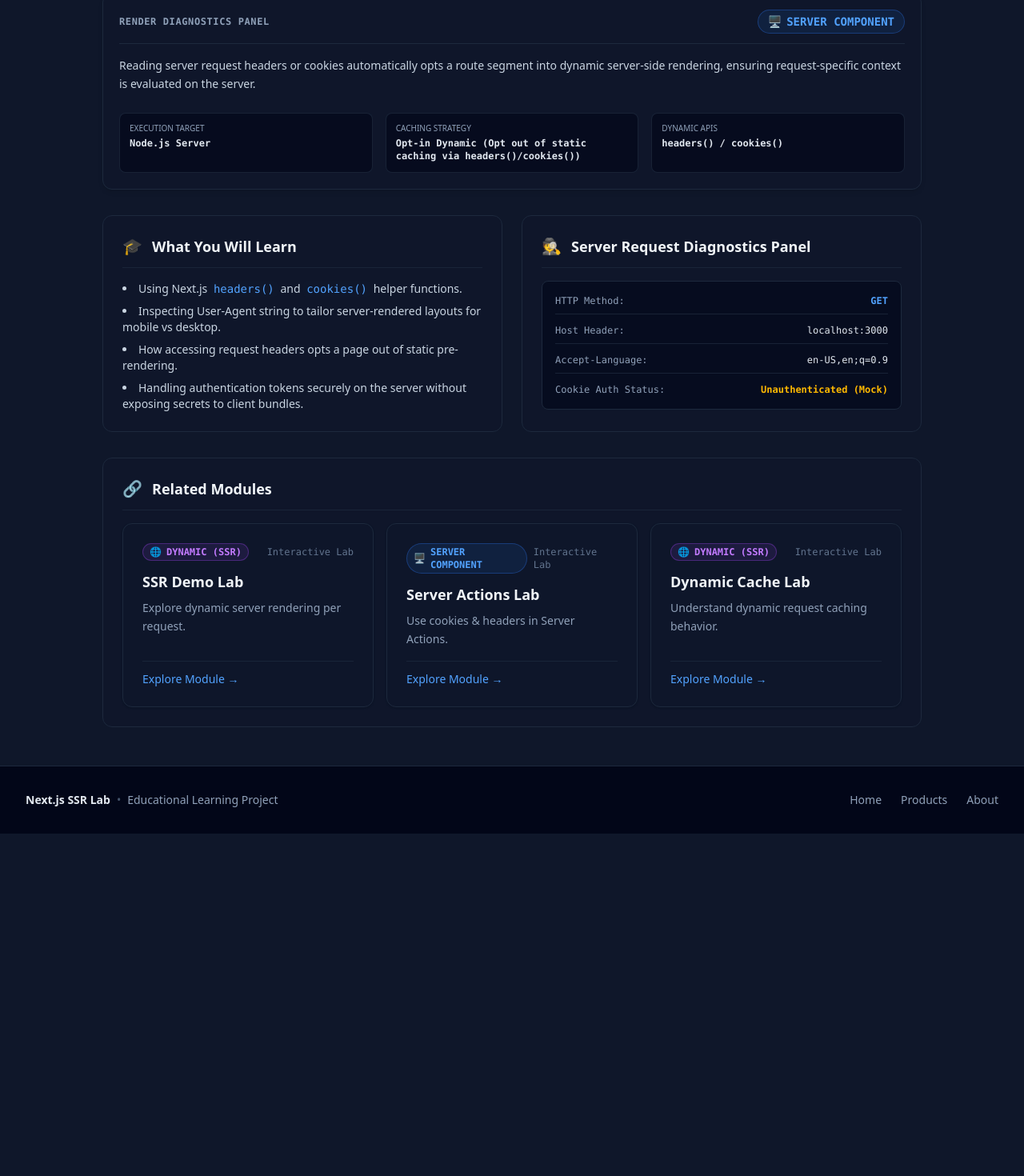
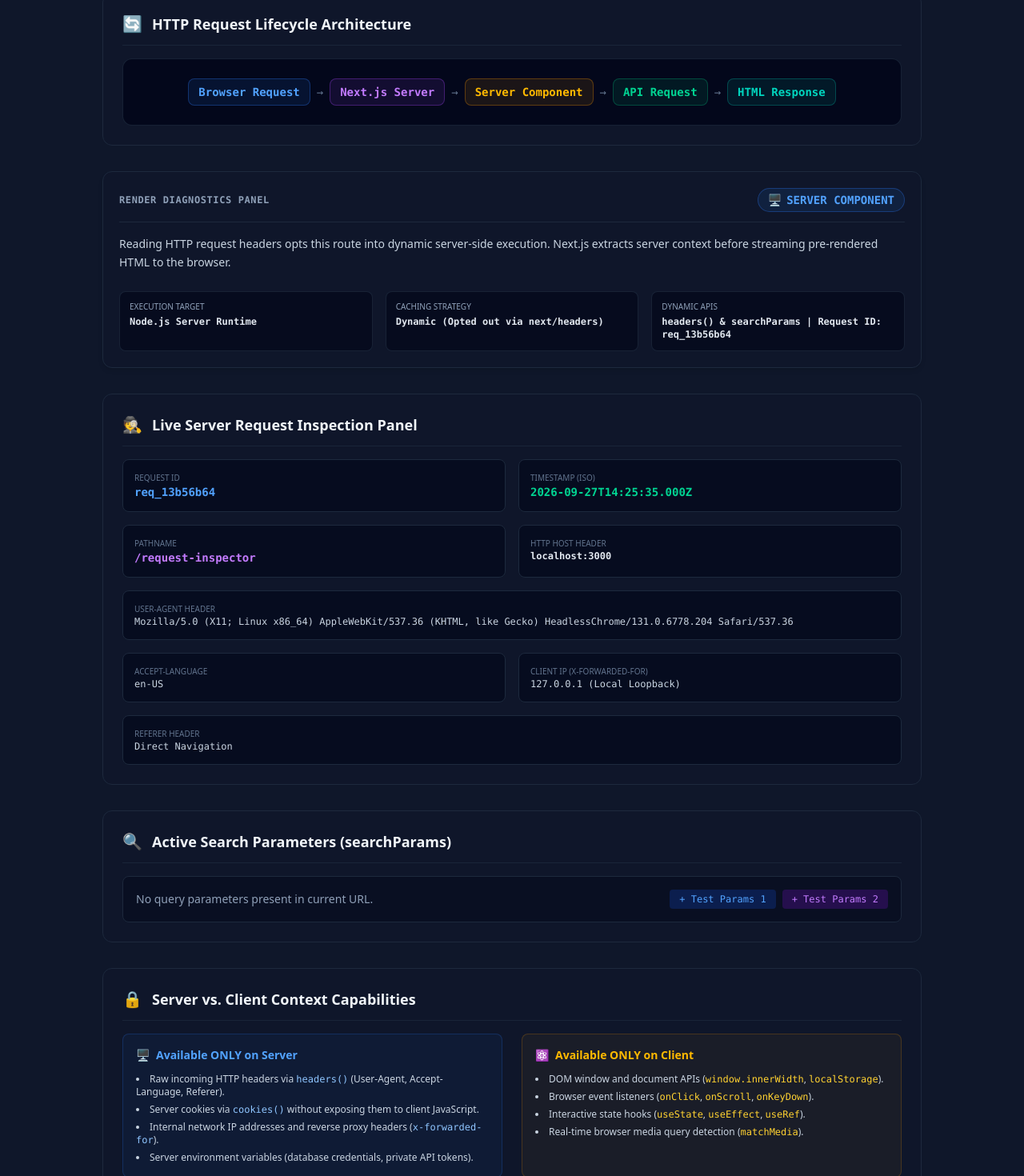
Before and after one commit to ProgrammerZain/ssr-shop, a Next.js app: page /request-inspector in a window 1280 px wide. Shown: the part 333-1803 px from the top of the page at 80% size. Before the commit the page ends 1375 px from the top, so only its background shows below. Built offline with nearby package versions, Linux system fonts and the light colour scheme.

Commit message:
feat: add server request inspection demo

```diff
--- a/src/app/request-inspector/page.tsx
+++ b/src/app/request-inspector/page.tsx
@@ -1,82 +1,227 @@
+import { headers } from "next/headers";
+import Link from "next/link";
 import { PageHeader } from "@/components/PageHeader";
 import { RenderingInfo } from "@/components/RenderingInfo";
 import { SectionCard } from "@/components/SectionCard";
 import { ModuleCard } from "@/components/ModuleCard";
 
 export const metadata = {
-  title: "Request Inspector | Next.js SSR Lab",
-  description: "Server-side HTTP request inspector for headers and cookies.",
+  title: "Server Request Inspector | Next.js SSR Lab",
+  description:
+    "Inspect HTTP headers, search parameters, and request context on the Node.js server.",
 };
 
-export default function RequestInspectorPage() {
+// Force dynamic server rendering on every request to inspect live HTTP headers
+export const dynamic = "force-dynamic";
+
+interface RequestInspectorPageProps {
+  searchParams: Promise<{ [key: string]: string | string[] | undefined }>;
+}
+
+export default async function RequestInspectorPage({
+  searchParams,
+}: RequestInspectorPageProps) {
+  const resolvedSearchParams = await searchParams;
+  const headerList = await headers();
+
+  const host = headerList.get("host") || "localhost:3000";
+  const userAgent = headerList.get("user-agent") || "Unknown User-Agent";
+  const acceptLanguage = headerList.get("accept-language") || "N/A";
+  const referer = headerList.get("referer") || "Direct Navigation";
+  const forwardedFor =
+    headerList.get("x-forwarded-for") || "127.0.0.1 (Local Loopback)";
+
+  const requestId = `req_${crypto.randomUUID().slice(0, 8)}`;
+  const timestamp = new Date().toISOString();
+  const searchParamsEntries = Object.entries(resolvedSearchParams);
+
   return (
     <div className="space-y-8 max-w-5xl mx-auto py-4">
       <PageHeader
-        title="Server Request & Header Inspector"
-        description="Demonstrates reading HTTP request headers, cookies, IP addresses, and user-agent data directly inside Server Components on the Node.js runtime."
+        title="Server Request Inspector"
+        description="Inspect incoming HTTP headers, URL search parameters, execution runtime, and request metadata directly on the Node.js server."
         renderingType="SERVER"
         category="Request Diagnostics"
       />
 
+      {/* Visual Request Lifecycle Diagram */}
+      <SectionCard title="HTTP Request Lifecycle Architecture" icon="🔄">
+        <div className="p-4 rounded-xl bg-slate-950/80 border border-slate-800/80 font-mono text-xs sm:text-sm text-slate-200">
+          <div className="flex flex-wrap items-center justify-center gap-2 text-center py-2">
+            <span className="px-3 py-1.5 rounded-lg bg-blue-500/10 border border-blue-500/30 text-blue-400 font-bold">
+              Browser Request
+            </span>
+            <span className="text-slate-500">&rarr;</span>
+            <span className="px-3 py-1.5 rounded-lg bg-purple-500/10 border border-purple-500/30 text-purple-400 font-bold">
+              Next.js Server
+            </span>
+            <span className="text-slate-500">&rarr;</span>
+            <span className="px-3 py-1.5 rounded-lg bg-amber-500/10 border border-amber-500/30 text-amber-400 font-bold">
+              Server Component
+            </span>
+            <span className="text-slate-500">&rarr;</span>
+            <span className="px-3 py-1.5 rounded-lg bg-emerald-500/10 border border-emerald-500/30 text-emerald-400 font-bold">
+              API Request
+            </span>
+            <span className="text-slate-500">&rarr;</span>
+            <span className="px-3 py-1.5 rounded-lg bg-teal-500/10 border border-teal-500/30 text-teal-400 font-bold">
+              HTML Response
+            </span>
+          </div>
+        </div>
+      </SectionCard>
+
+      {/* Diagnostics */}
       <RenderingInfo
         renderingType="SERVER"
-        executionTarget="Node.js Server"
-        cachingStrategy="Opt-in Dynamic (Opt out of static caching via headers()/cookies())"
-        dynamicApis="headers() / cookies()"
-        description="Reading server request headers or cookies automatically opts a route segment into dynamic server-side rendering, ensuring request-specific context is evaluated on the server."
+        executionTarget="Node.js Server Runtime"
+        cachingStrategy="Dynamic (Opted out via next/headers)"
+        dynamicApis={`headers() & searchParams | Request ID: ${requestId}`}
+        description="Reading HTTP request headers opts this route into dynamic server-side execution. Next.js extracts server context before streaming pre-rendered HTML to the browser."
       />
 
-      <div className="grid grid-cols-1 md:grid-cols-2 gap-6">
-        <SectionCard title="What You Will Learn" icon="🎓">
-          <ul className="space-y-2 text-slate-300 text-sm list-disc list-inside">
-            <li>Using Next.js <code className="text-blue-400 bg-slate-900 px-1 py-0.5 rounded">headers()</code> and <code className="text-blue-400 bg-slate-900 px-1 py-0.5 rounded">cookies()</code> helper functions.</li>
-            <li>Inspecting User-Agent string to tailor server-rendered layouts for mobile vs desktop.</li>
-            <li>How accessing request headers opts a page out of static pre-rendering.</li>
-            <li>Handling authentication tokens securely on the server without exposing secrets to client bundles.</li>
-          </ul>
-        </SectionCard>
+      {/* Live Request Metadata Panel */}
+      <SectionCard title="Live Server Request Inspection Panel" icon="🕵️">
+        <div className="grid grid-cols-1 md:grid-cols-2 gap-4 font-mono text-xs">
+          <div className="p-3.5 rounded-lg bg-slate-950/60 border border-slate-800 space-y-1">
+            <span className="text-slate-500 uppercase text-[10px] font-sans">Request ID</span>
+            <div className="text-blue-400 font-bold text-sm">{requestId}</div>
+          </div>
 
-        <SectionCard title="Server Request Diagnostics Panel" icon="🕵️">
-          <div className="p-4 rounded-lg bg-slate-950/60 border border-slate-800 space-y-3 font-mono text-xs">
-            <div className="flex items-center justify-between border-b border-slate-800/80 pb-2">
-              <span className="text-slate-400">HTTP Method:</span>
-              <span className="text-blue-400 font-bold">GET</span>
-            </div>
-            <div className="flex items-center justify-between border-b border-slate-800/80 pb-2">
-              <span className="text-slate-400">Host Header:</span>
-              <span className="text-slate-200">localhost:3000</span>
-            </div>
-            <div className="flex items-center justify-between border-b border-slate-800/80 pb-2">
-              <span className="text-slate-400">Accept-Language:</span>
-              <span className="text-slate-200">en-US,en;q=0.9</span>
-            </div>
-            <div className="flex items-center justify-between">
-              <span className="text-slate-400">Cookie Auth Status:</span>
-              <span className="text-amber-400 font-semibold">Unauthenticated (Mock)</span>
+          <div className="p-3.5 rounded-lg bg-slate-950/60 border border-slate-800 space-y-1">
+            <span className="text-slate-500 uppercase text-[10px] font-sans">Timestamp (ISO)</span>
+            <div className="text-emerald-400 font-bold text-sm">{timestamp}</div>
+          </div>
+
+          <div className="p-3.5 rounded-lg bg-slate-950/60 border border-slate-800 space-y-1">
+            <span className="text-slate-500 uppercase text-[10px] font-sans">Pathname</span>
+            <div className="text-purple-400 font-semibold text-sm">/request-inspector</div>
+          </div>
+
+          <div className="p-3.5 rounded-lg bg-slate-950/60 border border-slate-800 space-y-1">
+            <span className="text-slate-500 uppercase text-[10px] font-sans">HTTP Host Header</span>
+            <div className="text-slate-200 font-semibold">{host}</div>
+          </div>
+
+          <div className="p-3.5 rounded-lg bg-slate-950/60 border border-slate-800 space-y-1 md:col-span-2">
+            <span className="text-slate-500 uppercase text-[10px] font-sans">User-Agent Header</span>
+            <div className="text-slate-300 truncate">{userAgent}</div>
+          </div>
+
+          <div className="p-3.5 rounded-lg bg-slate-950/60 border border-slate-800 space-y-1">
+            <span className="text-slate-500 uppercase text-[10px] font-sans">Accept-Language</span>
+            <div className="text-slate-300">{acceptLanguage}</div>
+          </div>
+
+          <div className="p-3.5 rounded-lg bg-slate-950/60 border border-slate-800 space-y-1">
+            <span className="text-slate-500 uppercase text-[10px] font-sans">Client IP (x-forwarded-for)</span>
+            <div className="text-slate-300">{forwardedFor}</div>
+          </div>
+
+          <div className="p-3.5 rounded-lg bg-slate-950/60 border border-slate-800 space-y-1 md:col-span-2">
+            <span className="text-slate-500 uppercase text-[10px] font-sans">Referer Header</span>
+            <div className="text-slate-300 truncate">{referer}</div>
+          </div>
+        </div>
+      </SectionCard>
+
+      {/* Search Parameters Section */}
+      <SectionCard title="Active Search Parameters (searchParams)" icon="🔍">
+        {searchParamsEntries.length === 0 ? (
+          <div className="p-4 rounded-lg bg-slate-950/40 border border-slate-800 text-slate-400 text-sm flex items-center justify-between">
+            <span>No query parameters present in current URL.</span>
+            <div className="flex gap-2">
+              <Link
+                href="/request-inspector?topic=ssr&level=beginner"
+                className="px-3 py-1 rounded bg-blue-600/20 text-blue-400 hover:bg-blue-600/30 text-xs font-mono transition-colors"
+              >
+                + Test Params 1
+              </Link>
+              <Link
+                href="/request-inspector?filter=active&sort=desc"
+                className="px-3 py-1 rounded bg-purple-600/20 text-purple-400 hover:bg-purple-600/30 text-xs font-mono transition-colors"
+              >
+                + Test Params 2
+              </Link>
             </div>
           </div>
-        </SectionCard>
-      </div>
+        ) : (
+          <div className="space-y-3 font-mono text-xs">
+            <div className="text-xs text-slate-400 font-sans">
+              Found {searchParamsEntries.length} URL query parameter(s):
+            </div>
+            <div className="grid grid-cols-1 sm:grid-cols-2 gap-3">
+              {searchParamsEntries.map(([key, value]) => (
+                <div
+                  key={key}
+                  className="p-3 rounded-lg bg-slate-950/80 border border-slate-800 flex items-center justify-between"
+                >
+                  <span className="text-blue-400 font-bold">{key}</span>
+                  <span className="text-slate-200">{String(value)}</span>
+                </div>
+              ))}
+            </div>
+            <div className="pt-2">
+              <Link
+                href="/request-inspector"
+                className="text-xs text-slate-400 hover:underline font-sans"
+              >
+                Clear Query Parameters
+              </Link>
+            </div>
+          </div>
+        )}
+      </SectionCard>
 
+      {/* Server vs Client Available Context Explanation */}
+      <SectionCard title="Server vs. Client Context Capabilities" icon="🔒">
+        <div className="grid grid-cols-1 md:grid-cols-2 gap-6 text-sm">
+          <div className="p-4 rounded-lg bg-blue-500/5 border border-blue-500/20 space-y-3">
+            <h3 className="font-bold text-blue-400 flex items-center gap-2">
+              <span>🖥️</span> Available ONLY on Server
+            </h3>
+            <ul className="space-y-1.5 text-slate-300 text-xs list-disc list-inside">
+              <li>Raw incoming HTTP headers via <code className="text-blue-300">headers()</code> (User-Agent, Accept-Language, Referer).</li>
+              <li>Server cookies via <code className="text-blue-300">cookies()</code> without exposing them to client JavaScript.</li>
+              <li>Internal network IP addresses and reverse proxy headers (<code className="text-blue-300">x-forwarded-for</code>).</li>
+              <li>Server environment variables (database credentials, private API tokens).</li>
+            </ul>
+          </div>
+
+          <div className="p-4 rounded-lg bg-amber-500/5 border border-amber-500/20 space-y-3">
+            <h3 className="font-bold text-amber-400 flex items-center gap-2">
+              <span>⚛️</span> Available ONLY on Client
+            </h3>
+            <ul className="space-y-1.5 text-slate-300 text-xs list-disc list-inside">
+              <li>DOM window and document APIs (<code className="text-amber-300">window.innerWidth</code>, <code className="text-amber-300">localStorage</code>).</li>
+              <li>Browser event listeners (<code className="text-amber-300">onClick</code>, <code className="text-amber-300">onScroll</code>, <code className="text-amber-300">onKeyDown</code>).</li>
+              <li>Interactive state hooks (<code className="text-amber-300">useState</code>, <code className="text-amber-300">useEffect</code>, <code className="text-amber-300">useRef</code>).</li>
+              <li>Real-time browser media query detection (<code className="text-amber-300">matchMedia</code>).</li>
+            </ul>
+          </div>
+        </div>
+      </SectionCard>
+
+      {/* Related Modules */}
       <SectionCard title="Related Modules" icon="🔗">
         <div className="grid grid-cols-1 sm:grid-cols-3 gap-4">
           <ModuleCard
-            title="SSR Demo Lab"
-            description="Explore dynamic server rendering per request."
+            title="SSR Deep Dive"
+            description="Explore Server Component rendering lifecycle."
             renderingType="DYNAMIC"
             href="/ssr-demo"
           />
           <ModuleCard
+            title="Catalog Search"
+            description="Dynamic query parameters with Client search."
+            renderingType="CLIENT"
+            href="/search"
+          />
+          <ModuleCard
             title="Server Actions Lab"
-            description="Use cookies & headers in Server Actions."
+            description="Mutate data securely using Server Actions."
             renderingType="SERVER"
             href="/actions-lab"
-          />
-          <ModuleCard
-            title="Dynamic Cache Lab"
-            description="Understand dynamic request caching behavior."
-            renderingType="DYNAMIC"
-            href="/cache-lab/dynamic"
           />
         </div>
       </SectionCard>
```
